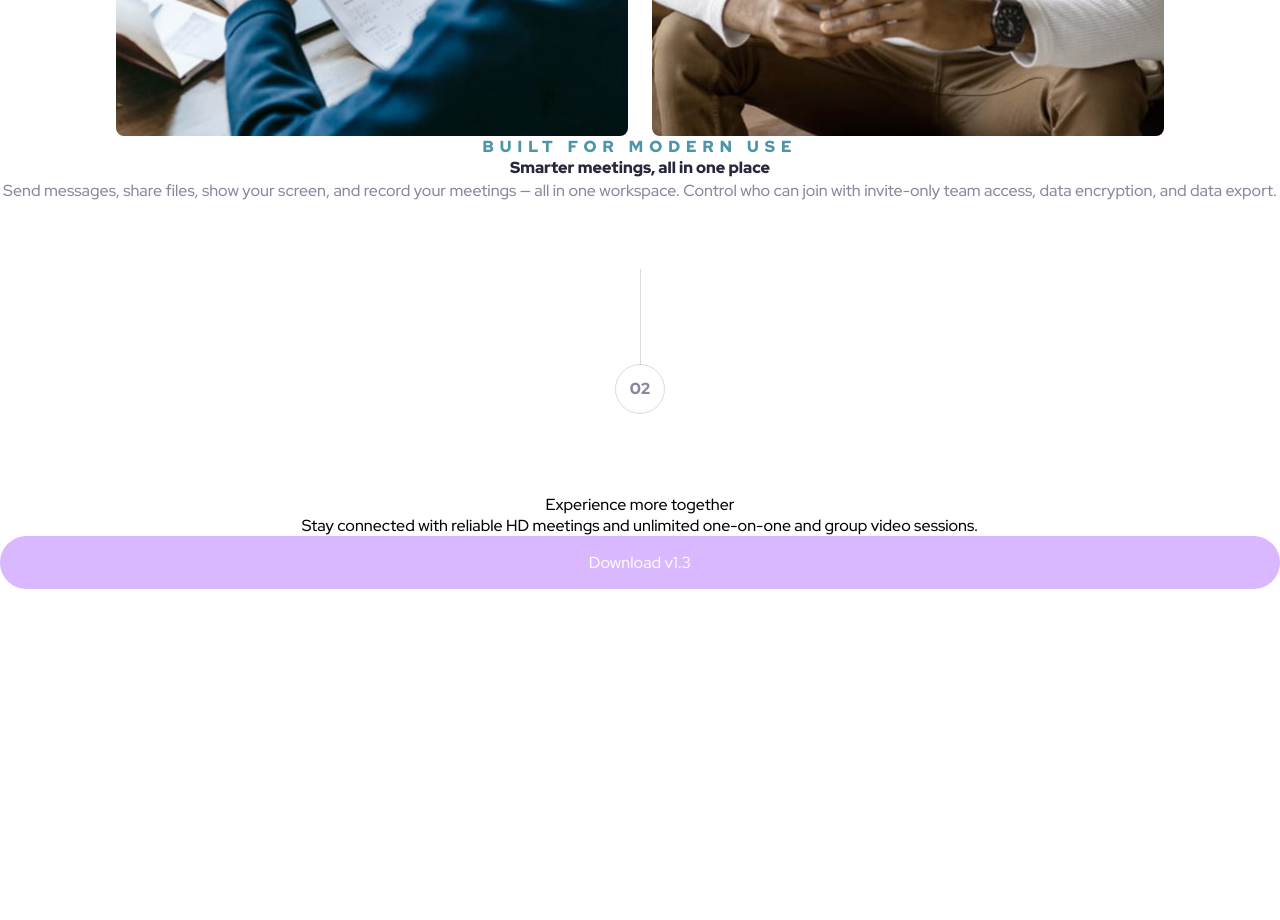
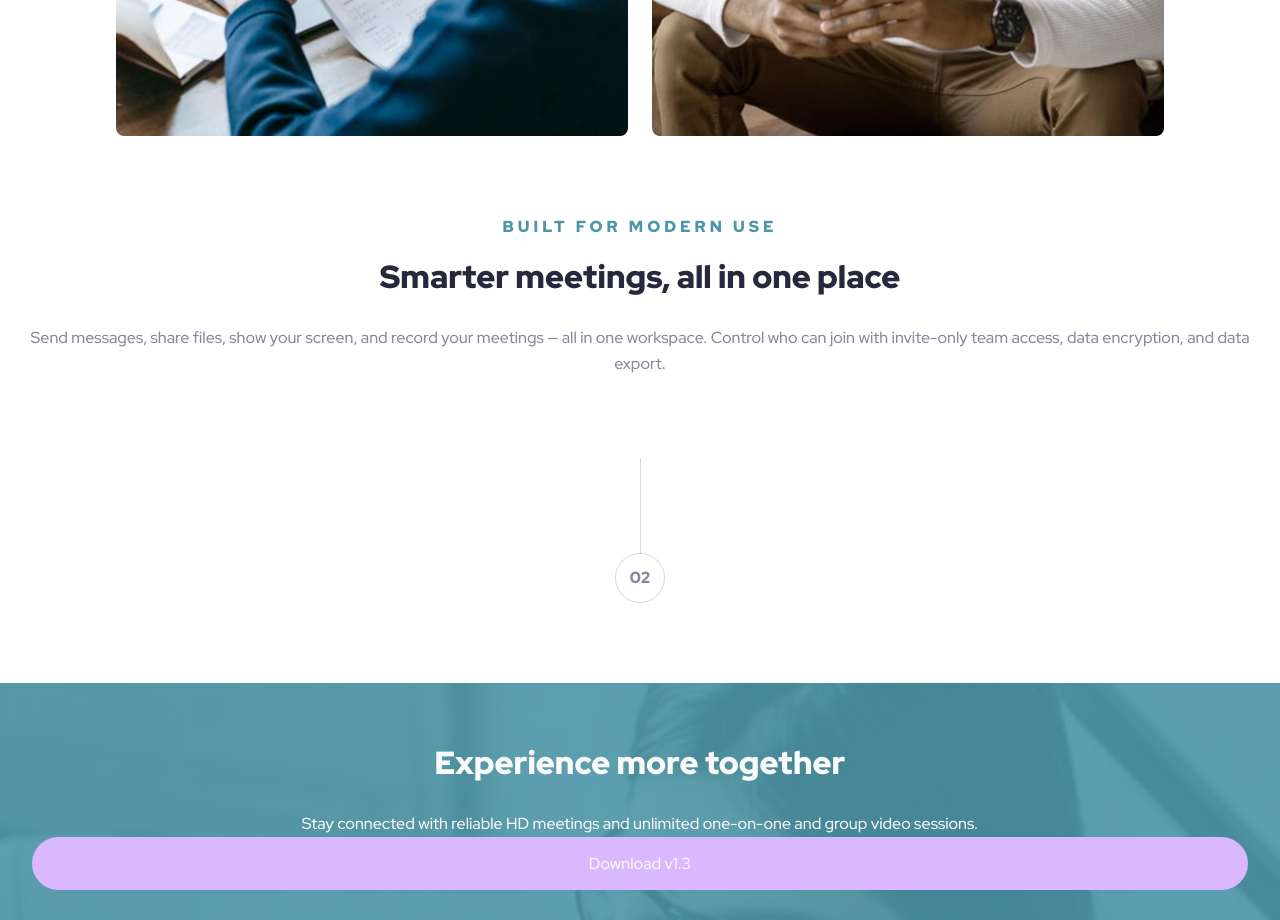
Before and after one commit to arogersrenee/meet-landing-page, a plain HTML site: page index.html in a window 1280 px wide. Shown: the part 1880-2800 px from the top of the page. Before the commit the page ends 2469 px from the top, so only its background shows below. Drawn offline with Linux system fonts and the light colour scheme.

Commit message:
color overlay created for footer
added box-shadow: inset ... to create the color overlay

```diff
--- a/index.html
+++ b/index.html
@@ -40,7 +40,7 @@
       <img class="photo" src="assets/desktop/image-man-texting.jpg" alt="">
     </section>
 
-    <section>
+    <section class="second-section">
       <p class="text-overline">Built for modern use</p>
       <h2 class="text-headline2">Smarter meetings, all in one place</h2>
       <p class="text-body">
@@ -56,9 +56,11 @@
 
 
   <footer>
-    <h2 class="text-headline-light">Experience more together</h2>
-    <p class="text-body-light">Stay connected with reliable HD meetings and unlimited one-on-one and group video sessions.</p>
-    <a href="" class="btn btn-secondary">Download v1.3</a>
+      <div class="overlay">
+        <h2 class="text-headline2-light">Experience more together</h2>
+        <p class="text-body-light">Stay connected with reliable HD meetings and unlimited one-on-one and group video sessions.</p>
+        <a href="" class="btn btn-secondary">Download v1.3</a>
+      </div>
   </footer>
 </body>
 </html>
--- a/styles.css
+++ b/styles.css
@@ -60,18 +60,6 @@ body {
     max-width: 90em;
 }
 
-.text-headline2 {
-    font-weight: var(--fw-black);
-    color: var(--black);
-}
-
-.text-overline {
-    font-weight: var(--fw-black);
-    color: var(--teal);
-    text-transform: uppercase;
-    letter-spacing: 0.375em;
-}
-
 header {
     padding: 3em;
 }
@@ -95,7 +83,6 @@ header {
     font-size: 1rem;
     line-height: 1.625em;
     text-align: center;
-    margin-bottom: 0.5em;
 }
 
 .call-to-action {
@@ -125,6 +112,7 @@ header {
     place-content: center;
     margin: 10em auto 5em auto;
     position: relative;
+    background-color: #fff;
 }
 
 /* LEARNED HOW TO CREATE
@@ -146,6 +134,7 @@ WITH A PSUEDO BEFORE & POSITIONING */
     flex-wrap: wrap;
     justify-content: center;
     gap: 1.5em;
+    margin: 4em auto;
 }
 
 .photo {
@@ -153,3 +142,52 @@ WITH A PSUEDO BEFORE & POSITIONING */
     border-radius: 0.5em;
     justify-content: space-between;
 }
+
+.second-section {
+    padding: 1em;
+}
+
+.text-overline {
+    font-weight: var(--fw-black);
+    color: var(--teal);
+    text-transform: uppercase;
+    letter-spacing: 0.25em;
+    margin-bottom: 1.5em;
+}
+
+.text-headline2 {
+    font-weight: var(--fw-black);
+    color: var(--black);
+    font-size: 2rem;
+    line-height: 1em;
+    margin-bottom: 1em;
+}
+
+
+
+footer {
+    background-image: url(assets/mobile/image-footer.jpg);
+    position:relative;
+    padding: 4em 2em;
+    background-size: cover;
+    /* created color overlay! */
+    box-shadow: inset 0 0 0 1000px #4d97a9e1;
+
+
+}
+
+.text-headline2-light {
+    font-weight: var(--fw-black);
+    color: var(--white);
+    font-size: 2rem;
+    line-height: 1em;
+    margin-bottom: 1em;
+}
+
+.text-body-light {
+    font-weight: var(--fw-medium);
+    color: var(--white);
+    font-size: 1rem;
+    line-height: 1.625em;
+    text-align: center;
+}
```
